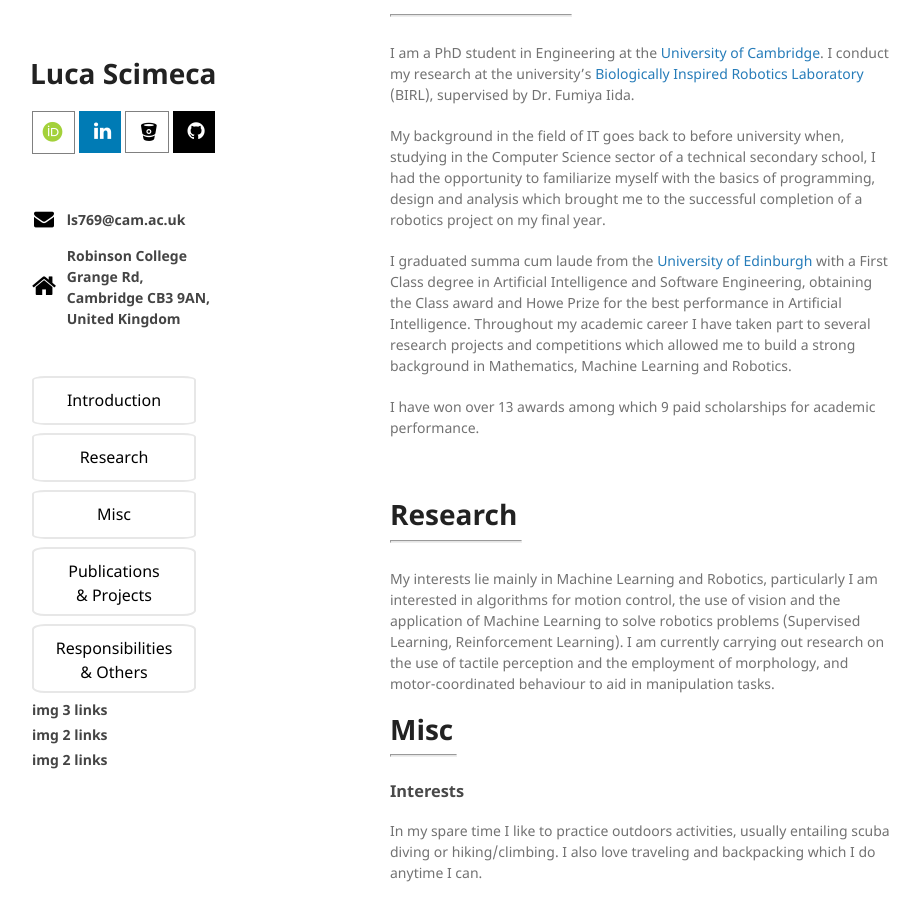
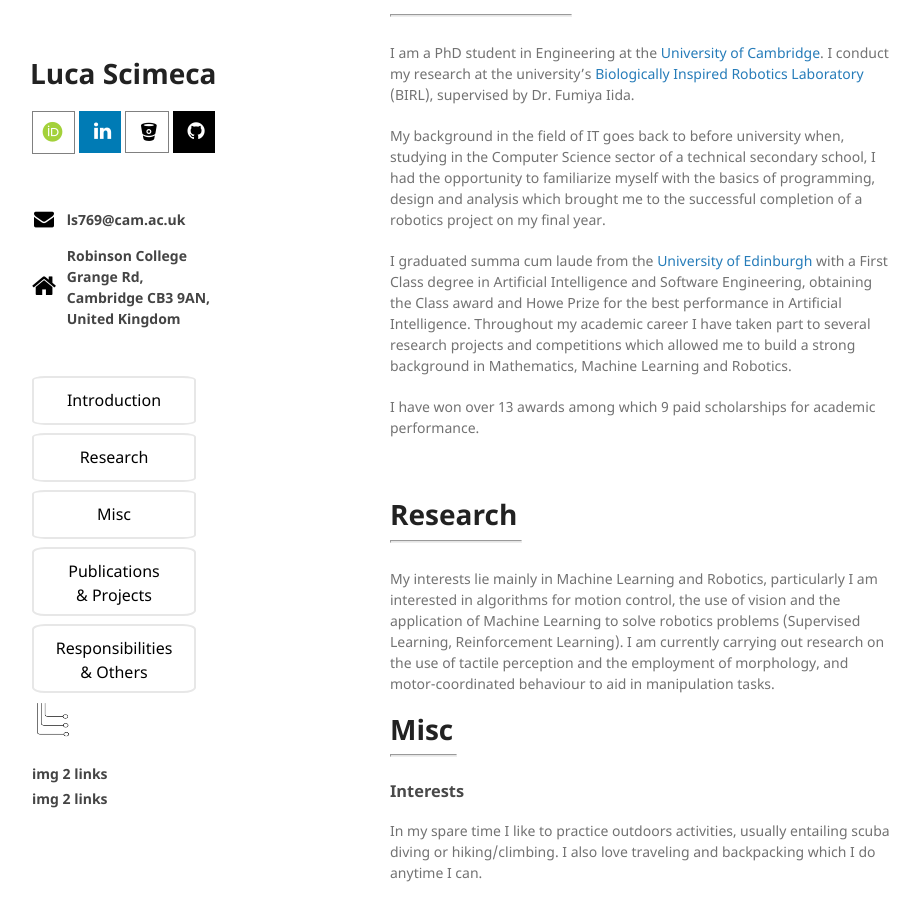
Before and after one commit to lucascimeca/lucascimeca.github.io, a Jekyll site: the page built from index.md, in a window 1280 px wide and 900 px high, scrolled down 443 px. Shown: the whole window, without its empty margins (180-1100 px from the left). Built offline with Jekyll 4.4.1, drawn with Linux system fonts in a browser that asks for light colours; nearby versions of some CDN libraries; some web fonts are replaced; the repository's description, which GitHub fills in, is left out.

Commit message:
Update default.html

```diff
--- a/_layouts/default.html
+++ b/_layouts/default.html
@@ -70,7 +70,10 @@
 
         <table style="width: 200px">
           <tr>
-            <th> img 3 links</th>
+            <th>
+              <p id="-intro_img" style="padding-top: 0px">
+                <img src="../docs/three_links.png" align="center" height="40" width="40">
+              </p></th>
             <th>
               <tr><a href="https://lucascimeca.github.io/#-intro_img" class="button-hover" style="vertical-align:middle">Introduction</a></tr>
               <tr><a href="https://lucascimeca.github.io/#-research" class="button-hover" style="vertical-align:middle">Research</a></tr>
```
